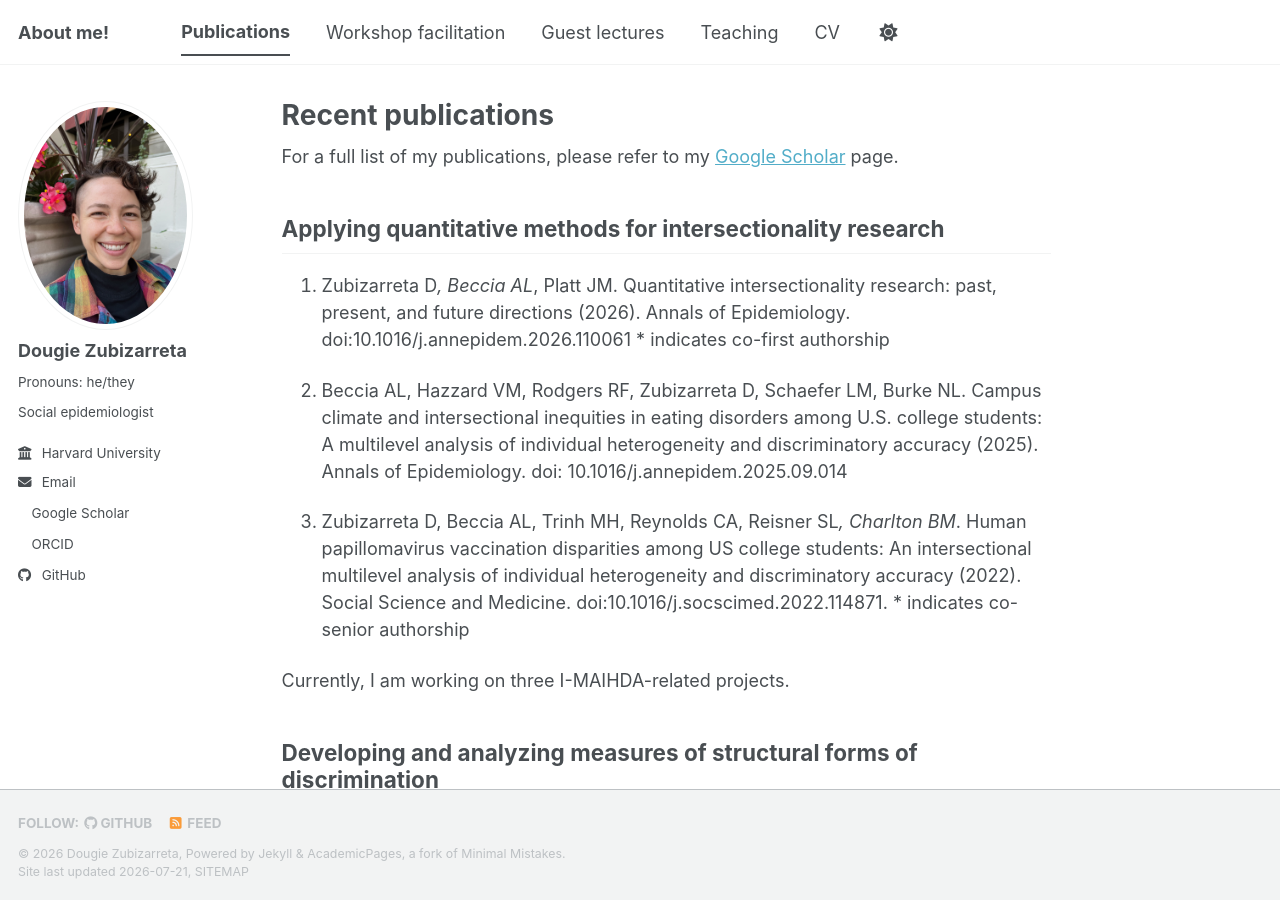
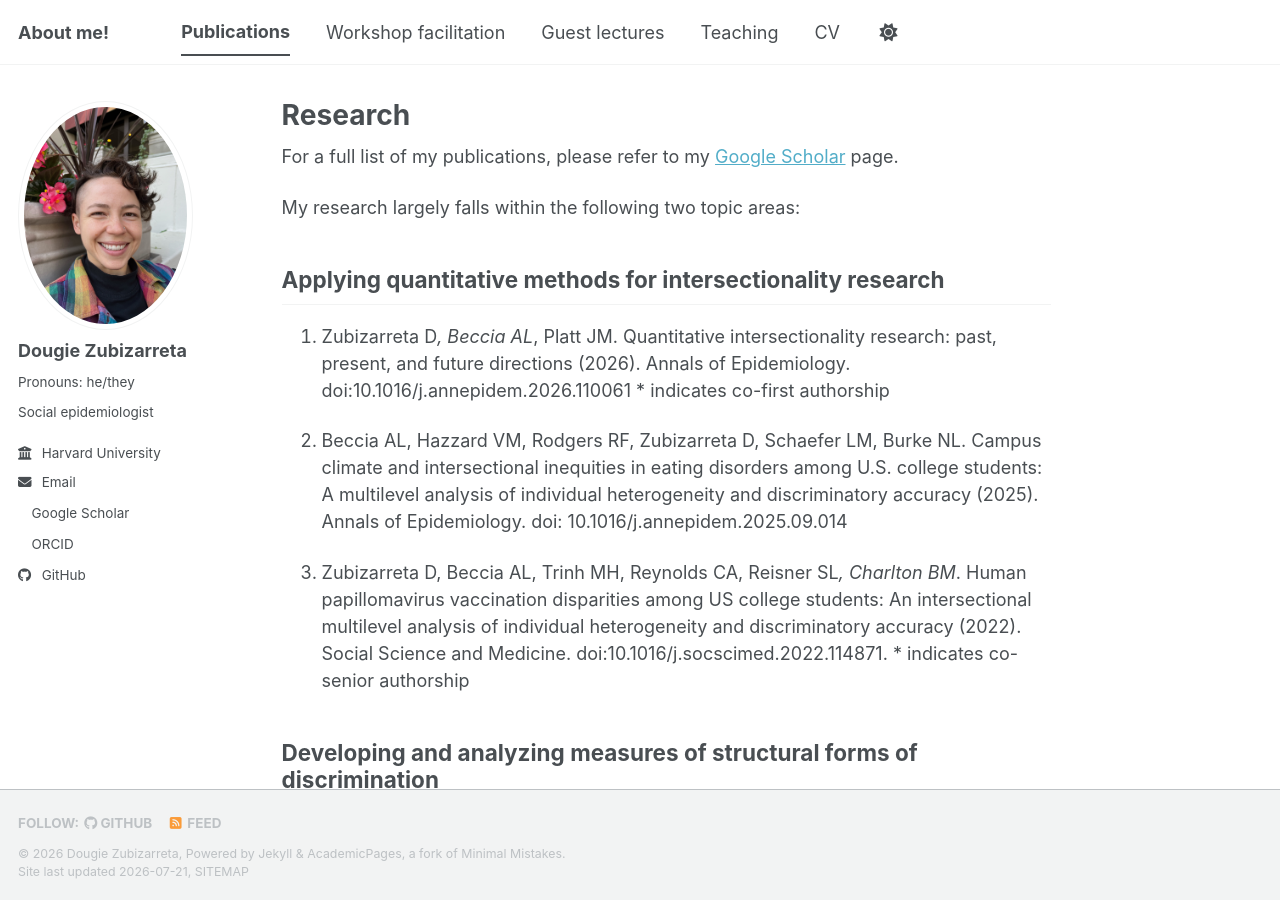
Before and after one commit to dougie-zubizarreta/dougie-zubizarreta.github.io, a Jekyll site: the page built from _pages/publications.md, in a window 1280 px wide and 900 px high. Built offline with Jekyll 4.4.1, drawn with Linux system fonts in a browser that asks for light colours; a style sheet for code colours, icons or effects is not loaded.

Commit message:
Update publications.md

```diff
--- a/_pages/publications.md
+++ b/_pages/publications.md
@@ -1,11 +1,13 @@
 ---
 layout: single
-title: "Recent publications"
+title: "Research"
 permalink: /publications/
 author_profile: true
 ---
 
 For a full list of my publications, please refer to my [Google Scholar](https://scholar.google.com/citations?user=OKM5TK4AAAAJ&hl=en&oi=ao) page.
+
+My research largely falls within the following two topic areas:
 
 ## Applying quantitative methods for intersectionality research
 
@@ -14,8 +16,6 @@ For a full list of my publications, please refer to my [Google Scholar](https://
 2. Beccia AL, Hazzard VM, Rodgers RF, Zubizarreta D, Schaefer LM, Burke NL. Campus climate and intersectional inequities in eating disorders among U.S. college students: A multilevel analysis of individual heterogeneity and discriminatory accuracy (2025). Annals of Epidemiology. doi: 10.1016/j.annepidem.2025.09.014
 
 3. Zubizarreta D, Beccia AL, Trinh MH, Reynolds CA, Reisner SL*, Charlton BM*. Human papillomavirus vaccination disparities among US college students: An intersectional multilevel analysis of individual heterogeneity and discriminatory accuracy (2022). Social Science and Medicine. doi:10.1016/j.socscimed.2022.114871. * indicates co-senior authorship
-
-Currently, I am working on three I-MAIHDA-related projects.
 
 ## Developing and analyzing measures of structural forms of discrimination
 
```
